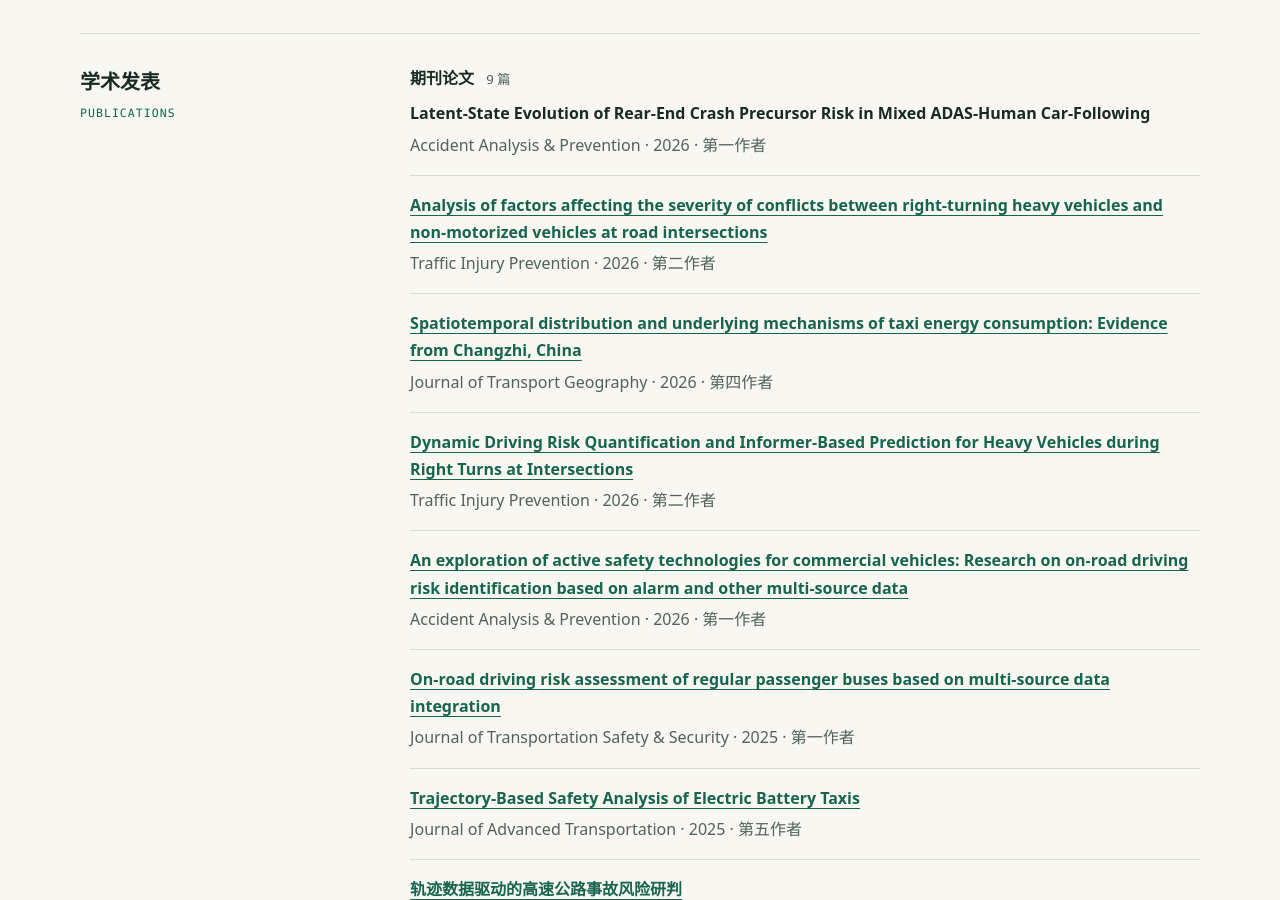
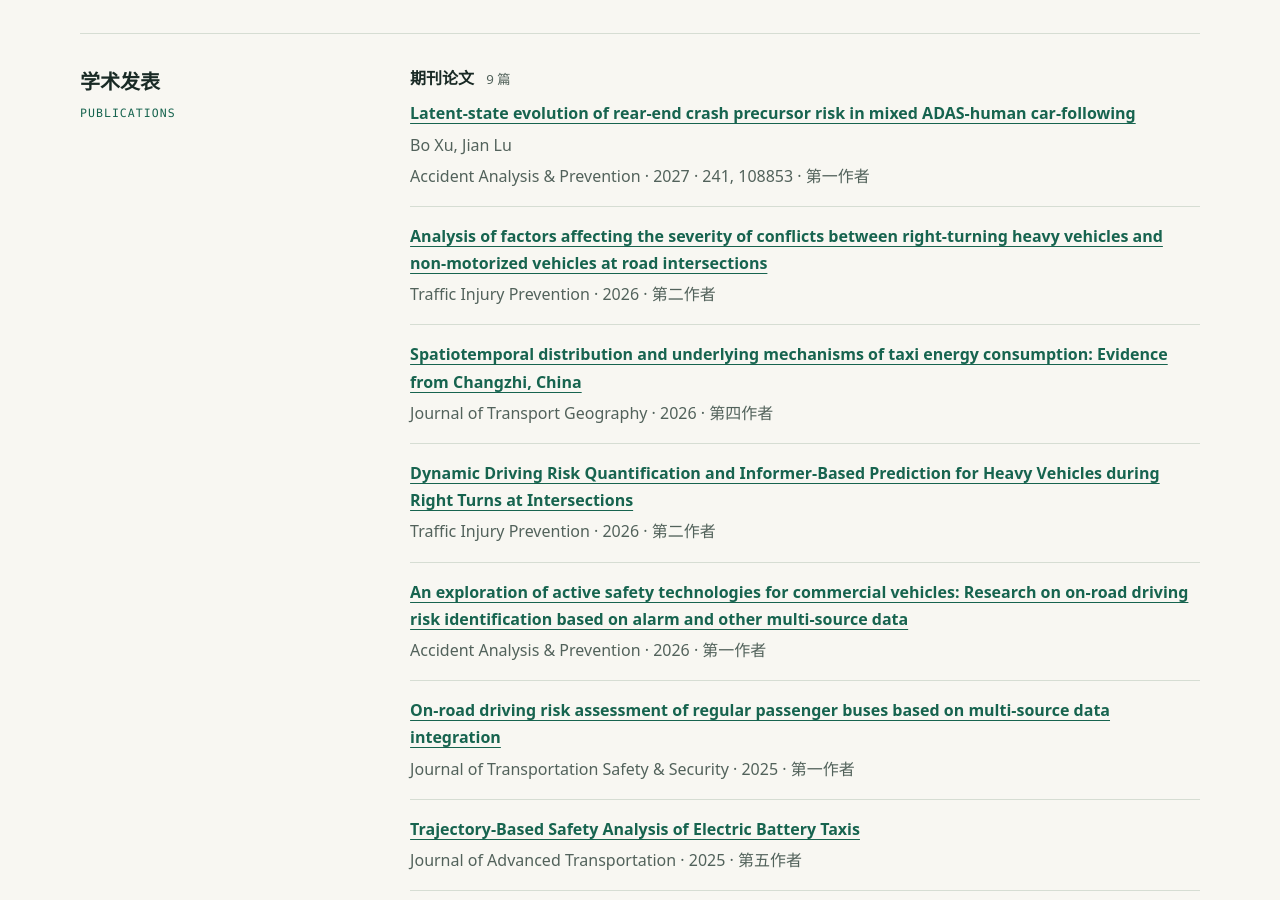
Before and after one commit to Transportation-X/TransportationX, a plain HTML site: page index.html in a window 1280 px wide. Shown: the part 1082-1982 px from the top of the page. Drawn offline with Linux system fonts and the light colour scheme.

Commit message:
Update latent-state car-following paper with published citation and DOI

```diff
--- a/index.html
+++ b/index.html
@@ -220,8 +220,9 @@
           <h3>期刊论文 <span class="publication-count">9 篇</span></h3>
           <ul class="entry-list">
             <li>
-              <p class="entry-title" lang="en">Latent-State Evolution of Rear-End Crash Precursor Risk in Mixed ADAS-Human Car-Following</p>
-              <p class="entry-details">Accident Analysis &amp; Prevention · 2026 · 第一作者</p>
+              <p class="entry-title" lang="en"><a href="https://doi.org/10.1016/j.aap.2026.108853">Latent-state evolution of rear-end crash precursor risk in mixed ADAS-human car-following</a></p>
+              <p class="entry-details" lang="en">Bo Xu, Jian Lu</p>
+              <p class="entry-details">Accident Analysis &amp; Prevention · 2027 · 241, 108853 · 第一作者</p>
             </li>
             <li>
               <p class="entry-title" lang="en"><a href="https://doi.org/10.1080/15389588.2026.2709031">Analysis of factors affecting the severity of conflicts between right-turning heavy vehicles and non-motorized vehicles at road intersections</a></p>
```
